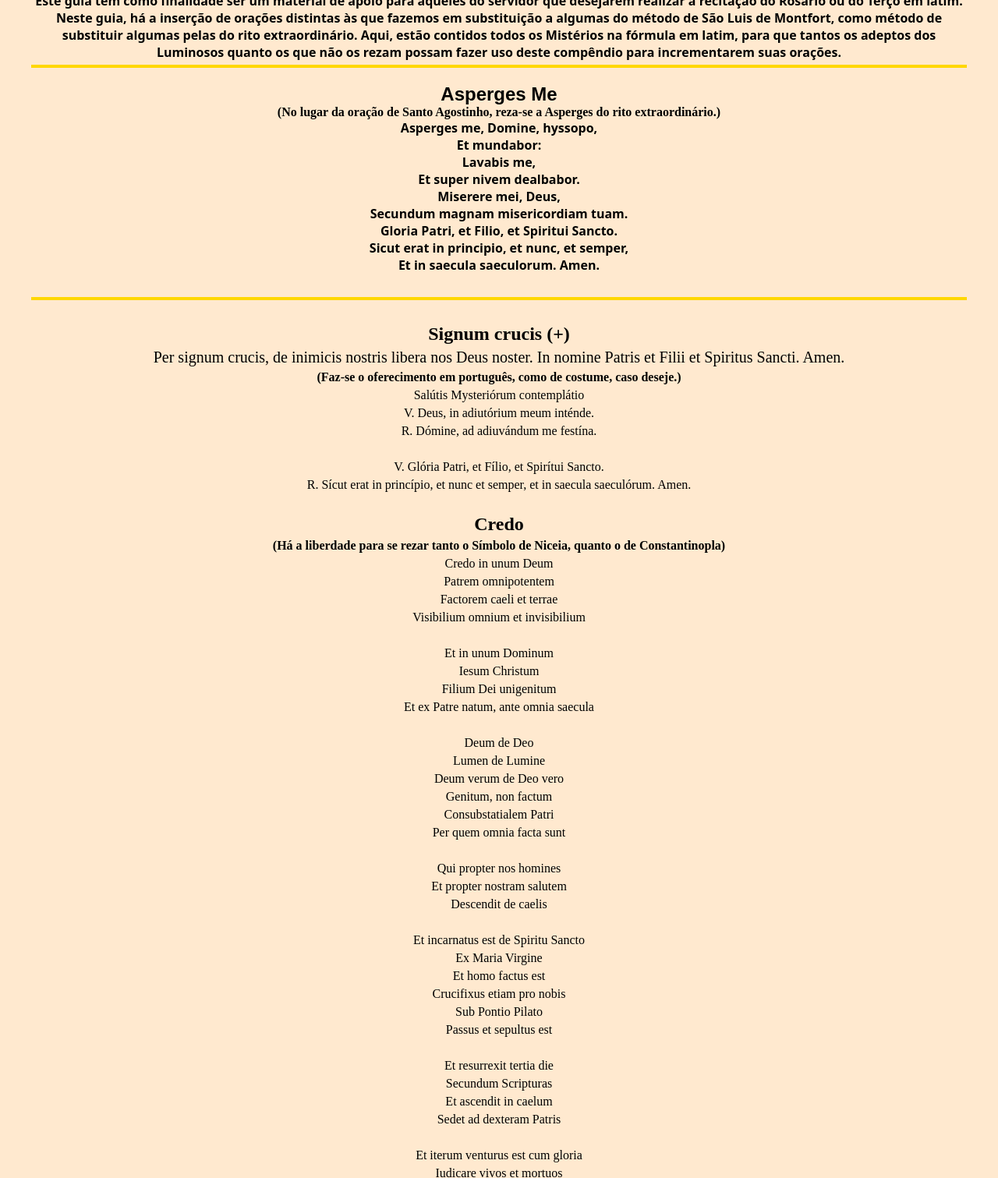
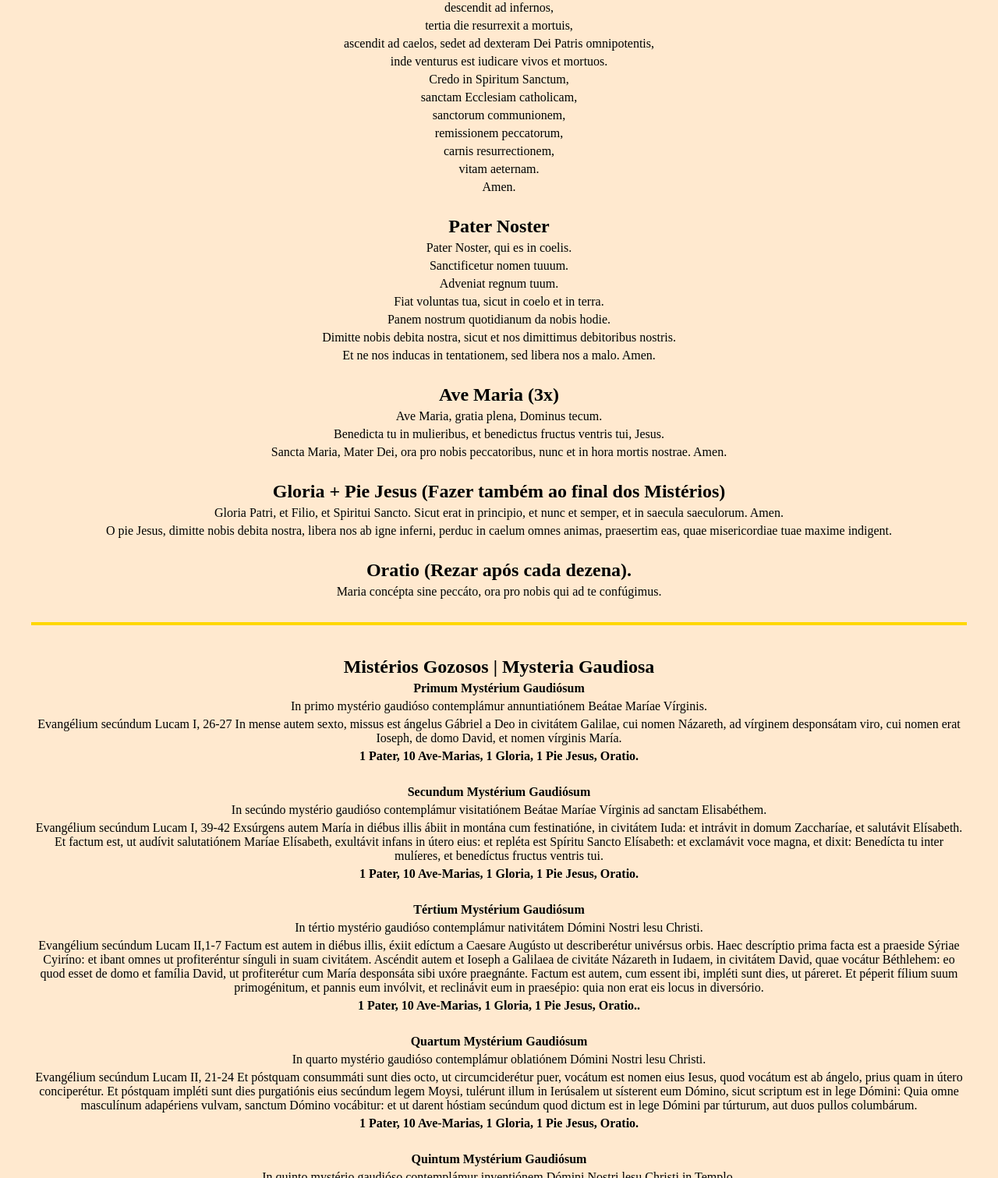
Before and after one commit to cotoques/rosariodaordem, a plain HTML site: page index.html in a window 1280 px wide. Shown: the part 523-2034 px from the top of the page at 78% size. Drawn offline with Linux system fonts and the light colour scheme.

Commit message:
Update index.html

```diff
--- a/index.html
+++ b/index.html
@@ -9,30 +9,6 @@
   <link rel="icon" type="image/x-icon" href="https://cdn.pixabay.com/photo/2015/08/12/01/42/jerusalem-885436_1280.png">
 </head>
 <body>
-  <header>
-    <img src="src/images/header.png" alt="">
-    <section id="header-text">
-      <h1>Guia do Rosário - Davie</h1>
-      <p>Este guia tem como finalidade ser um material de apoio para aqueles do servidor que desejarem
-        realizar a recitação do Rosário ou do Terço em <strong>latim</strong>.
-         Neste guia, há a inserção de orações distintas às que fazemos em substituição a algumas do método de São Luis de Montfort, como método de substituir algumas pelas do rito extraordinário.
-         Aqui, estão contidos todos os Mistérios na fórmula em latim, para que tantos os adeptos dos Luminosos quanto os que não os rezam possam fazer uso deste compêndio para incrementarem suas orações.
-      </p>
-    </section>
-  </header>
-  <div id="asperges">
-    <h2>Asperges Me</h2>
-    <h4>(No lugar da oração de Santo Agostinho, reza-se a Asperges do rito extraordinário.)</h4>
-    <p>Asperges me, Domine, hyssopo,</p>
-    <p>Et mundabor:</p>
-    <p>Lavabis me,</p>
-    <p>Et super nivem dealbabor.</p>
-    <p>Miserere mei, Deus, </p>
-    <p>Secundum magnam misericordiam tuam.</p>
-    <p>Gloria Patri, et Filio, et Spiritui Sancto. </p>
-    <p>Sicut erat in principio, et nunc, et semper, </p>
-    <p>Et in saecula saeculorum. Amen. </p>
-  </div>
   <div id="offer">
     <h2>Signum crucis (+)</h2>
     <p id="signum">Per signum crucis, de inimicis nostris libera nos Deus noster.
@@ -51,61 +27,24 @@
 
     <h2>Credo</h2>
     <h4>(Há a liberdade para se rezar tanto o Símbolo de Niceia, quanto o de Constantinopla)</h4>
-    <p>Credo in unum Deum</p>
-    <p>Patrem omnipotentem</p>
-    <p>Factorem caeli et terrae</p>
-    <p>Visibilium omnium et invisibilium</p>
-    <br>
-    <p>Et in unum Dominum</p>
-    <p>Iesum Christum</p>
-    <p>Filium Dei unigenitum</p>
-    <p>Et ex Patre natum, ante omnia saecula</p>
-    <br>
-    <p>Deum de Deo</p>
-    <p>Lumen de Lumine</p>
-    <p>Deum verum de Deo vero</p>
-    <p>Genitum, non factum</p>
-    <p>Consubstatialem Patri</p>
-    <p>Per quem omnia facta sunt</p>
-    <br>
-    <p>Qui propter nos homines</p>
-    <p>Et propter nostram salutem</p>
-    <p>Descendit de caelis</p>
-    <br>
-    <p>Et incarnatus est de Spiritu Sancto</p>
-    <p>Ex Maria Virgine</p>
-    <p>Et homo factus est</p>
-    <p>Crucifixus etiam pro nobis</p>
-    <p>Sub Pontio Pilato</p>
-    <p>Passus et sepultus est</p>
-    <br>
-    <p>Et resurrexit tertia die</p>
-    <p>Secundum Scripturas</p>
-    <p>Et ascendit in caelum</p>
-    <p>Sedet ad dexteram Patris</p>
-    <br>
-    <p>Et iterum venturus est cum gloria</p>
-    <p>Iudicare vivos et mortuos</p>
-    <p>Cuius regnis non erit finis</p>
-    <br>
-    <p>Et in Spiritum Sanctum</p>
-    <p>Dominum et vivificantem</p>
-    <p>Qui ex Patre Filioque procedit</p>
-    <br>
-    <p>Qui cum Patre et Filio</p>
-    <p>Simul adoratur, et conglorificatur</p>
-    <p>Qui locutus est per prophetas</p>
-    <br>
-    <p>Et unam, sanctam, catholicam</p>
-    <p>Et apostolicam Ecclesiam</p>
-    <br>
-    <p>Confiteor unum Baptisma</p>
-    <p>In remissionem peccatorum</p>
-    <br>
-    <p>Et expecto resurrectionem mortuorum</p>
-    <p>Et vitam venturi saeculi</p>
-    <br>
-    <p>Amen</p>
+    <p>Credo in Deum Patrem omnipotentem,</p>
+    <p>Creatorem caeli et terrae.</p>
+    <p>Et in Iesum Christum, Filium eius unicum, Dominum nostrum,</p>
+    <p>qui conceptus est de Spiritu Sancto,</p>
+    <p>natus ex Maria Virgine,</p>
+    <p>passus sub Pontio Pilato,</p>
+    <p>crucifixus, mortuus, et sepultus,</p>
+    <p>descendit ad infernos,</p>
+    <p>tertia die resurrexit a mortuis,</p>
+    <p>ascendit ad caelos, sedet ad dexteram Dei Patris omnipotentis,</p>
+    <p>inde venturus est iudicare vivos et mortuos.</p>
+    <p>Credo in Spiritum Sanctum,</p>
+    <p>sanctam Ecclesiam catholicam,</p>
+    <p>sanctorum communionem,</p>
+    <p>remissionem peccatorum,</p>
+    <p>carnis resurrectionem,</p>
+    <p>vitam aeternam.</p>
+    <p>Amen.</p>
     <br>
     <h2>Pater Noster</h2>
     <p>Pater Noster, qui es in coelis.</p>
@@ -435,32 +374,14 @@
       <p>V. Ora pro nobis, sancta Dei Génitrix,</p>
       <p>R. ut digni efficiámur promissiónibus Christi.</p>
 
-      <br>
-
-      <h2>Oratio</h2>
       <p>V. Orémus.</p>
       <p>Concéde nos fámulos tuos, quaesumus, Dómine Deus, perpétua mentis et corporis sanitáte gaudére, et, gloriósa beátae Maríae semper vírginis intercessióne, a praesénti liberári tristítia et aetérna pérfrui laetítia. Per Christum Dóminum nostrum.</p>
       <p>R. Amen.</p>
 
       <br>
 
-      <h2>Benedictio</h2>
-      <p>V. Dóminus vobíscum.</p>
-      <p>R. Et cum spíritu tuo.</p>
-
-      <br>
-
-      <p>V. Benedícat vos omnípotens Deus, Pater et Fílius et Spíritus Sanctus.</p>
-      <p>R. Amen.</p>
-
-      <br>
-
       <h2>Leo XIII Exorcismus Partialis</h2>
-      <p>V. Ecce Crucem Domini, fugite partes adversae. (+)</p>
-      <p>V. Ecce Crucem Domini, fugite partes adversae. (+)</p>
-      <p>V. Fiat misericordia tua, Domine, super nos. R. Quemadmodum speravimus in te. (+)</p>
-      <p>V.Domine, exaudi orationem meam. (+)</p>
-      <p>R. Et clamor meus ad te veniat. (+)</p>
+      <p>Sancte Michael Archangele, defende nos in praelio; contra nequitiam et insidias diaboli esto praesidium.Imperet illi Deus, supplices deprecamur: tuque, Princeps militiae caelestis, Satanam aliosque spiritus malignos, qui ad perditionem animarum pervagantur in mundo, divina virtute in infernum detrude. Amen</p>
 
     </div>
   </body>
```
